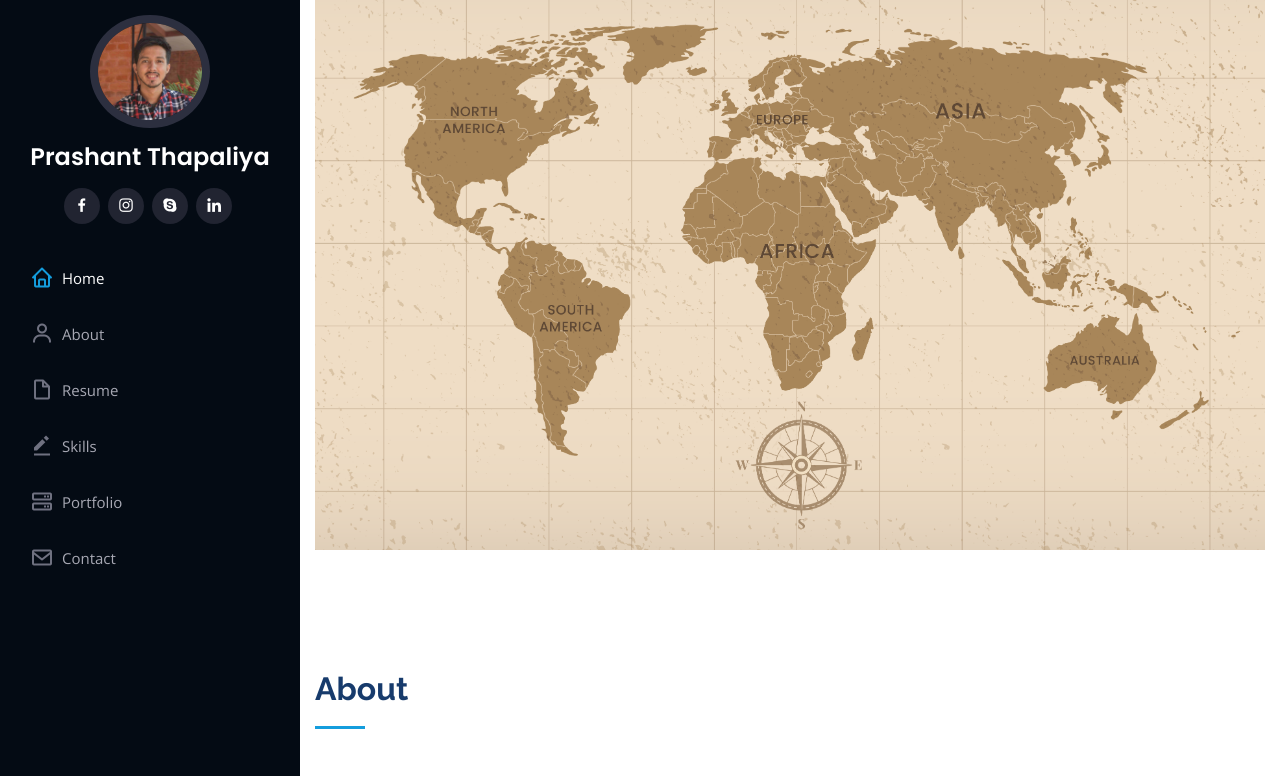
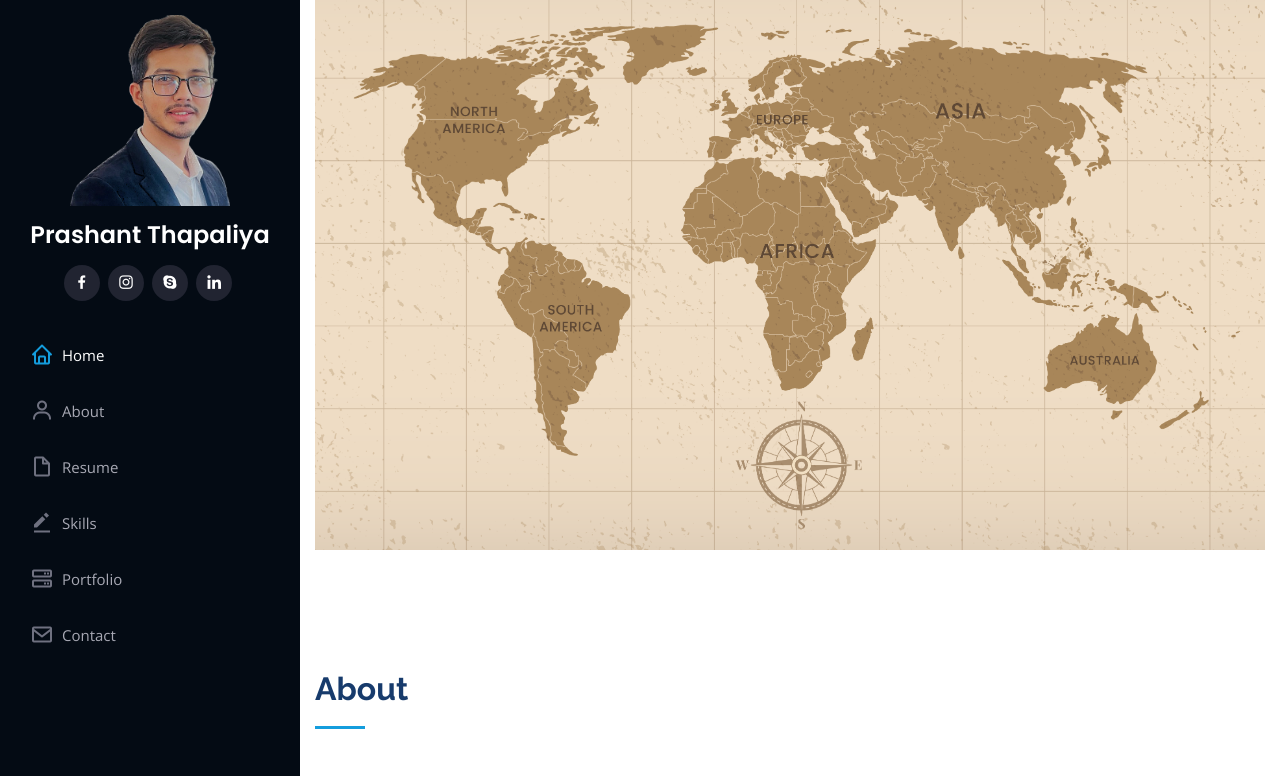
Before and after one commit to prashantthapaliya8989/portfolio, a plain HTML site: page index.html in a window 1280 px wide. Shown: the top 776 px of the page. Drawn offline with nearby package versions, Linux system fonts and the light colour scheme.

Commit message:
TOC image

```diff
--- a/assets/css/style.css
+++ b/assets/css/style.css
@@ -76,8 +76,8 @@ h1, h2, h3, h4, h5, h6 {
 #header .profile img {
   margin: 15px auto;
   display: block;
-  width: 120px;
-  border: 8px solid #2c2f3f;
+  width: 160px;
+  /* border: 8px solid #2c2f3f; */
 }
 
 #header .profile h1 {
--- a/index.html
+++ b/index.html
@@ -57,12 +57,13 @@
     <!-- ======= Header ======= -->
     <header id="header">
       <div class="d-flex flex-column">
-        <div class="profile">
+        <!-- <div class="profile">
           <img
-            src="assets/img/profile1.jpg"
+            src="assets/img/prashantthapaliya.jpg"
             alt=""
             class="img-fluid rounded-circle"
-          />
+          /> -->
+          <div class="profile"><img src="assets/img/prashantthapaliya-removebg-preview1.png">
           <h1 class="text-light">
             <a href="index.html">Prashant Thapaliya</a>
           </h1>
```
Also changed, not shown: assets/img/prashantthapaliya-removebg-preview.png (added), assets/img/prashantthapaliya-removebg-preview1.png (added).
